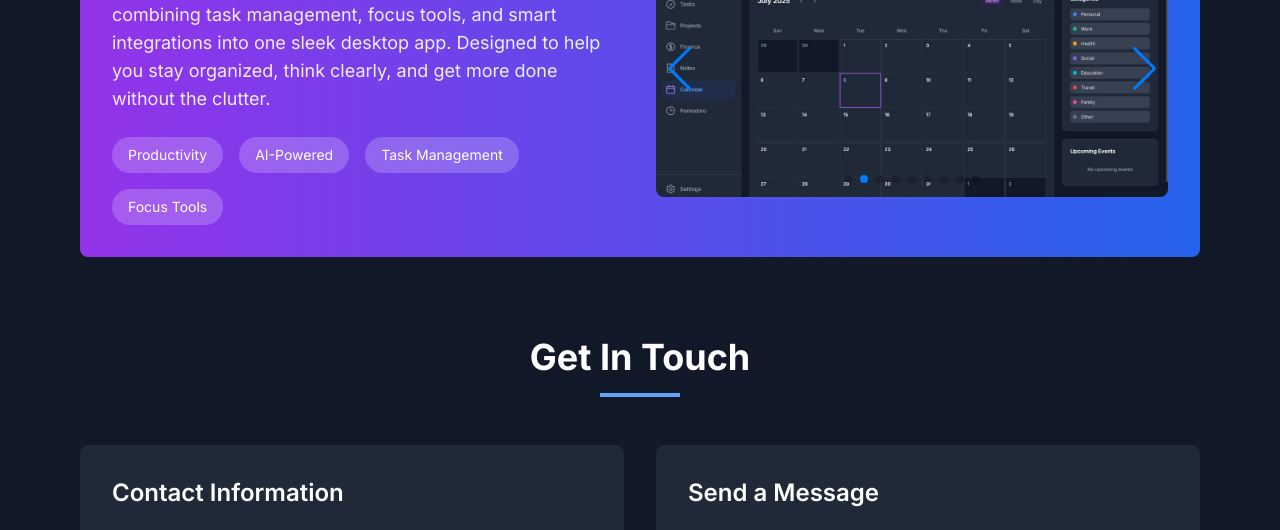
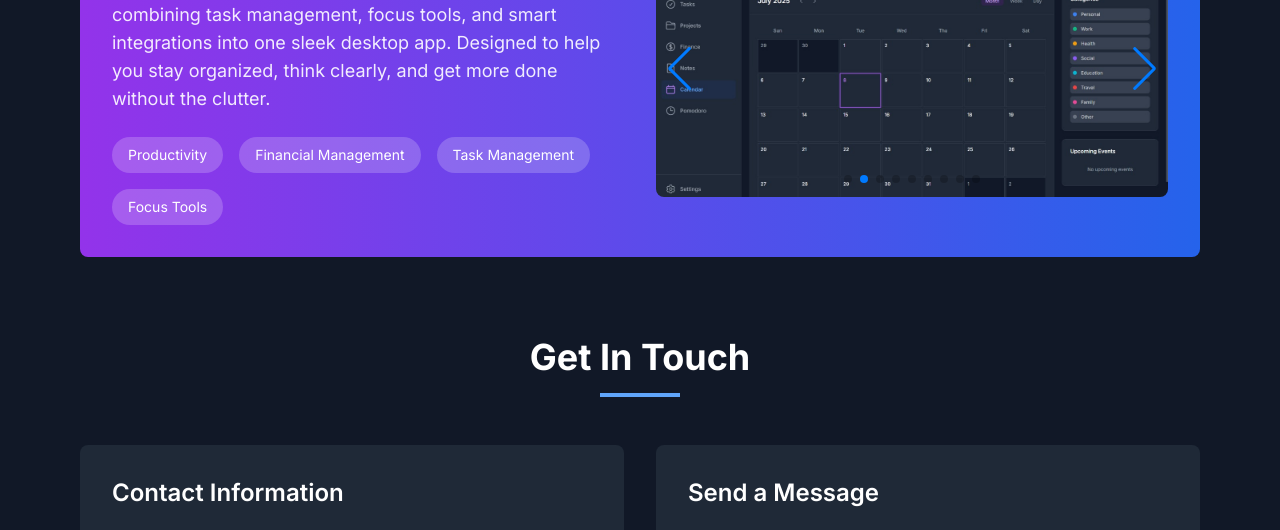
Before and after one commit to mftira/portfolio, a plain HTML site: page index.html in a window 1280 px wide. Shown: the part 2600-3130 px from the top of the page. Drawn offline with nearby package versions, Linux system fonts and the light colour scheme.

Commit message:
fixed vault tags

```diff
--- a/index.html
+++ b/index.html
@@ -290,7 +290,7 @@
             </p>
             <div class="flex flex-wrap gap-4">
               <span class="bg-white/20 text-white px-4 py-2 rounded-full text-sm">Productivity</span>
-              <span class="bg-white/20 text-white px-4 py-2 rounded-full text-sm">AI-Powered</span>
+              <span class="bg-white/20 text-white px-4 py-2 rounded-full text-sm">Financial Management</span>
               <span class="bg-white/20 text-white px-4 py-2 rounded-full text-sm">Task Management</span>
               <span class="bg-white/20 text-white px-4 py-2 rounded-full text-sm">Focus Tools</span>
             </div>
```
